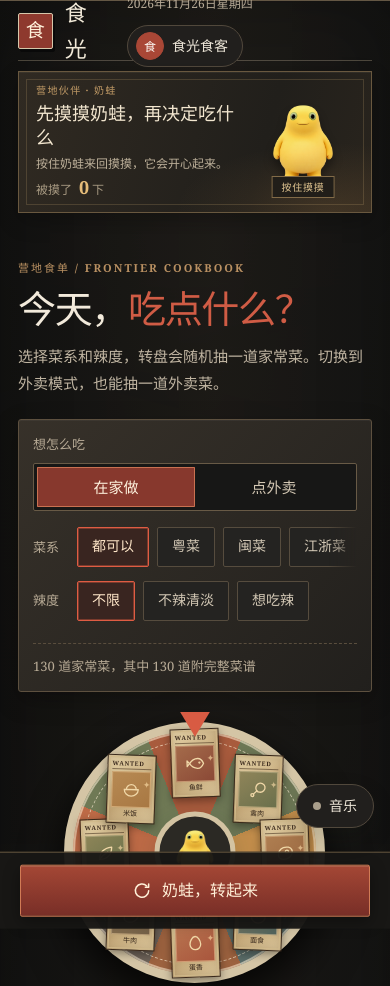
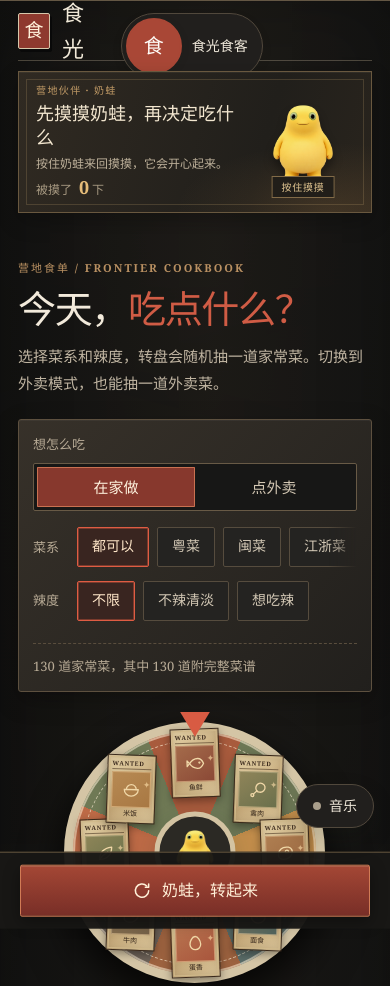
Before and after one commit to SAOxiong1/my-web, a website: page index.html in a window 390 px wide. Shown: the top 986 px of the page. Drawn offline with Linux system fonts and the light colour scheme.

Commit message:
style: enlarge profile avatar 3x and optimize header layout
Co-authored-by: arena-agent <297053741+arena-agent@users.noreply.github.com>

```diff
--- a/index.html
+++ b/index.html
@@ -931,15 +931,16 @@
     .profile-trigger {
       display: inline-flex;
       align-items: center;
-      gap: 8px;
-      padding: 6px 14px 6px 8px;
+      gap: 12px;
+      padding: 6px 18px 6px 6px;
       border-radius: 999px;
       border: 1px solid var(--line);
       background: var(--card);
       color: var(--ink);
-      font-size: 14px;
-      font-weight: 500;
+      font-size: 15px;
+      font-weight: 600;
       cursor: pointer;
+      box-shadow: 0 4px 12px rgba(24, 34, 28, 0.06);
       transition: border-color 0.2s ease, background 0.2s ease, transform 0.15s ease;
     }
     .profile-trigger:hover {
@@ -950,30 +951,47 @@
       transform: scale(0.97);
     }
     .profile-avatar {
-      width: 28px;
-      height: 28px;
-      min-width: 28px;
-      max-width: 28px;
-      min-height: 28px;
-      max-height: 28px;
+      width: 72px;
+      height: 72px;
+      min-width: 72px;
+      max-width: 72px;
+      min-height: 72px;
+      max-height: 72px;
       border-radius: 50%;
       background: var(--green);
       color: #fffdf8;
       display: inline-flex;
       align-items: center;
       justify-content: center;
-      font-size: 12px;
+      font-size: 26px;
       font-weight: 700;
       flex-shrink: 0;
       overflow: hidden;
-      border: 1.5px solid var(--green);
+      border: 2px solid var(--green);
+      box-shadow: 0 2px 8px rgba(24, 34, 28, 0.12);
     }
     .profile-avatar img {
-      width: 28px;
-      height: 28px;
+      width: 100%;
+      height: 100%;
       object-fit: cover;
       border-radius: 50%;
       display: block;
+    }
+    @media (max-width: 640px) {
+      .profile-avatar {
+        width: 56px;
+        height: 56px;
+        min-width: 56px;
+        max-width: 56px;
+        min-height: 56px;
+        max-height: 56px;
+        font-size: 20px;
+      }
+      .profile-trigger {
+        padding: 4px 14px 4px 4px;
+        gap: 10px;
+        font-size: 14px;
+      }
     }
     .profile-modal {
       position: fixed;
```
